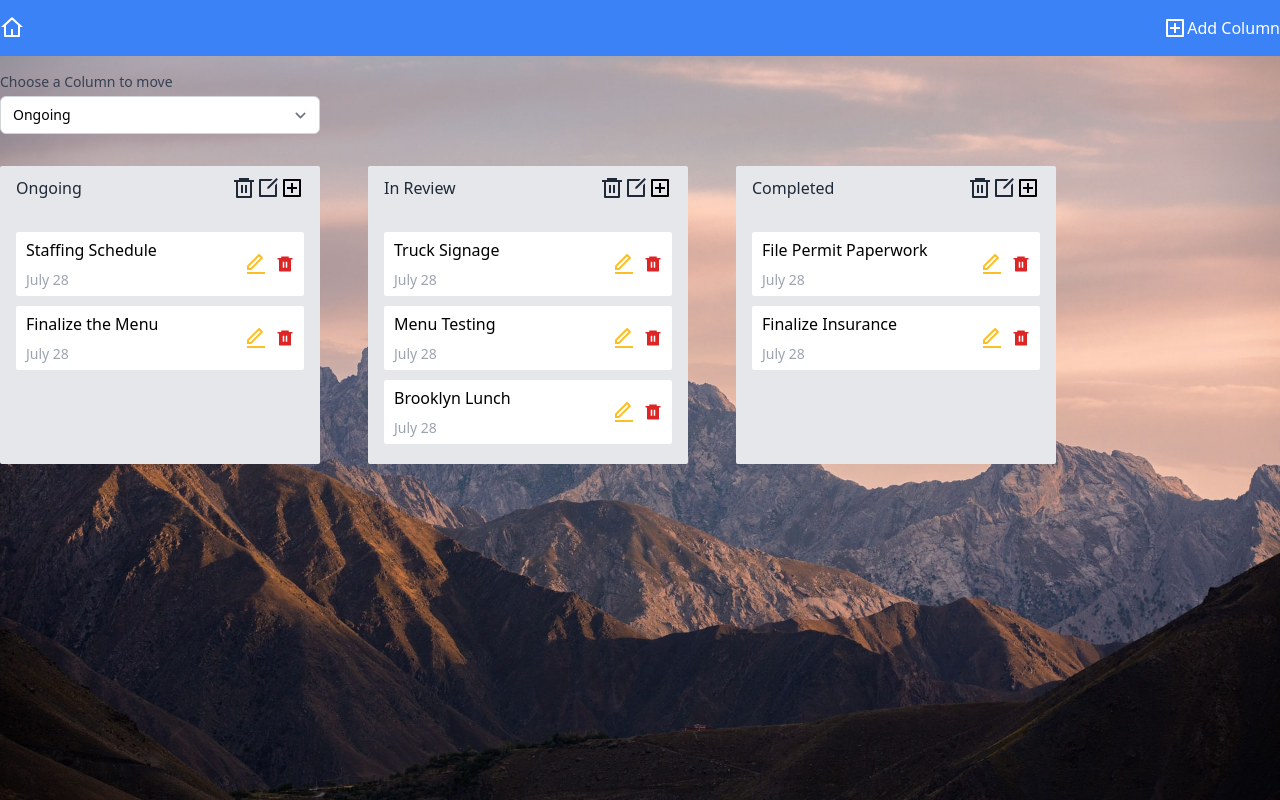
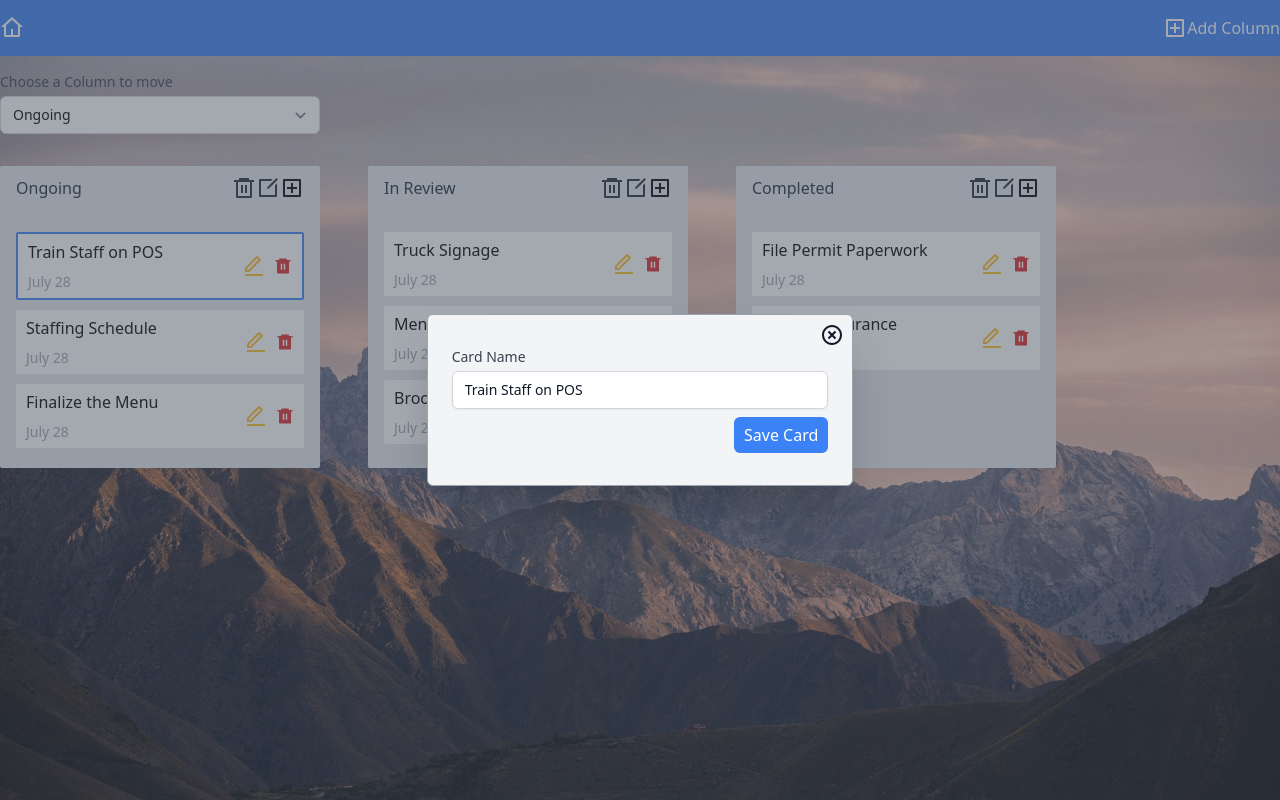
Before and after one commit to choyan/trello-clone, a React (Create React App) app: page / in a window 1280 px wide. Both pictures are taken after a click on the element 256 px from the left and 186 px from the top of the page. Built offline with nearby package versions, Linux system fonts and the light colour scheme; what @tailwindcss/typography would draw is missing.

Commit message:
Card edit modal

```diff
--- a/src/components/Card/index.js
+++ b/src/components/Card/index.js
@@ -1,9 +1,13 @@
 import dayjs from 'dayjs';
 import { ColumnContext } from 'context';
-import { useContext } from 'react';
+import { useContext, useState } from 'react';
+import { ModalCardEdit } from '../index';
+import { Modal } from 'shared';
 
 export default function Card({ cardData }) {
   const columnContext = useContext(ColumnContext);
+  const [modalEditCardIsOpen, setModalEditCardIsOpen] = useState(false);
+  const changeModalEditCardState = (state) => setModalEditCardIsOpen(state);
 
   const deleteCard = (id) => {
     columnContext.dataDispatch({
@@ -11,6 +15,7 @@ export default function Card({ cardData }) {
       id,
     });
   };
+
   const selectCard = (data) => {
     columnContext.dataDispatch({
       type: 'changeSelectedCard',
@@ -31,7 +36,7 @@ export default function Card({ cardData }) {
       </div>
 
       <div className="flex gap-x-2 items-center">
-        <div className="cursor-pointer" onClick={() => deleteCard(cardData.id)}>
+        <div className="cursor-pointer" onClick={() => changeModalEditCardState(true)}>
           <svg
             className="fill-current text-sm text-yellow-400"
             xmlns="http://www.w3.org/2000/svg"
@@ -57,6 +62,10 @@ export default function Card({ cardData }) {
           </svg>
         </div>
       </div>
+
+      <Modal open={modalEditCardIsOpen}>
+        <ModalCardEdit changeModalEditCardState={changeModalEditCardState} cardData={cardData} />
+      </Modal>
     </div>
   );
 }
--- a/src/components/ModalCardEdit/index.js
+++ b/src/components/ModalCardEdit/index.js
@@ -1,7 +1,7 @@
 import { useContext, useState } from 'react';
 import { ColumnContext } from 'context';
 
-export default function ModalCardAdd({ changeModalAddCardState, columnId }) {
+export default function ModalCardEdit({ changeModalEditCardState, cardData }) {
   const [cardName, setCardName] = useState('');
   const columnContext = useContext(ColumnContext);
 
@@ -9,25 +9,24 @@ export default function ModalCardAdd({ changeModalAddCardState, columnId }) {
     setCardName(e.target.value);
   };
 
-  const saveColumn = () => {
+  const updateCard = () => {
     columnContext.dataDispatch({
-      type: 'cardAdd',
+      type: 'cardEdit',
       data: {
-        id: Date.now(),
-        column: columnId,
+        ...cardData,
         name: cardName,
         date: Date.now(),
       },
     });
     setCardName('');
-    changeModalAddCardState(false);
+    changeModalEditCardState(false);
   };
 
   return (
     <div className="relative px-6 py-8 text-gray-900">
       <div
         className="absolute top-2 right-2 cursor-pointer"
-        onClick={() => changeModalAddCardState(false)}
+        onClick={() => changeModalEditCardState(false)}
       >
         <svg
           className="fill-current"
@@ -51,7 +50,7 @@ export default function ModalCardAdd({ changeModalAddCardState, columnId }) {
             id="name"
             name="name"
             type="text"
-            value={cardName}
+            defaultValue={cardData.name}
             onChange={changeCardName}
           />
         </div>
@@ -61,7 +60,7 @@ export default function ModalCardAdd({ changeModalAddCardState, columnId }) {
         <button
           className="px-2.5 py-1.5 mt-2 bg-blue-500 text-white rounded-md"
           type="submit"
-          onClick={saveColumn}
+          onClick={updateCard}
         >
           Save Card
         </button>
--- a/src/components/index.js
+++ b/src/components/index.js
@@ -1,6 +1,7 @@
 export { default as Column } from './Column';
 export { default as Card } from './Card';
 export { default as ModalCardAdd } from './ModalCardAdd';
+export { default as ModalCardEdit } from './ModalCardEdit';
 export { default as ModalColumnAdd } from './ModalColumnAdd';
 export { default as ModalColumnEdit } from './ModalColumnEdit';
 export { default as MoveCard } from './MoveCard';
```
Also changed, not shown: 1 other file (tests, documents, lock files or other folders).
